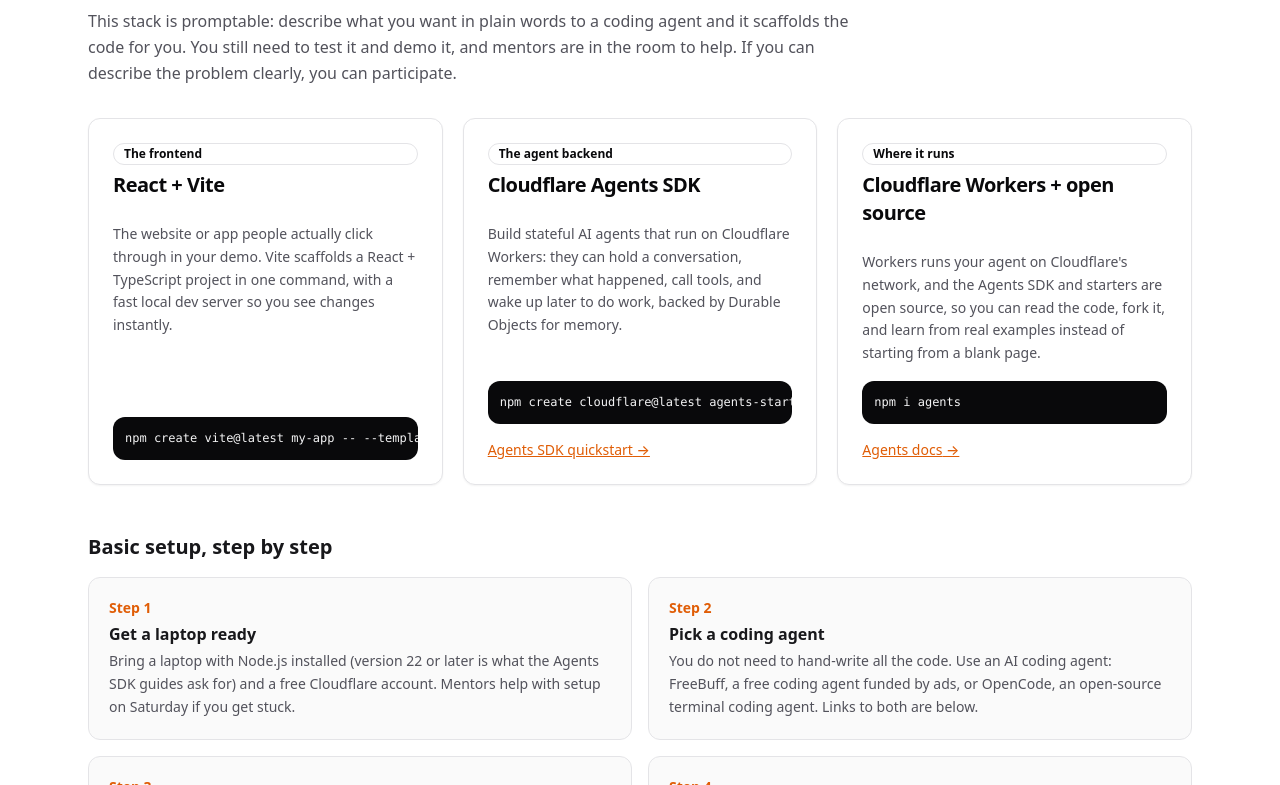
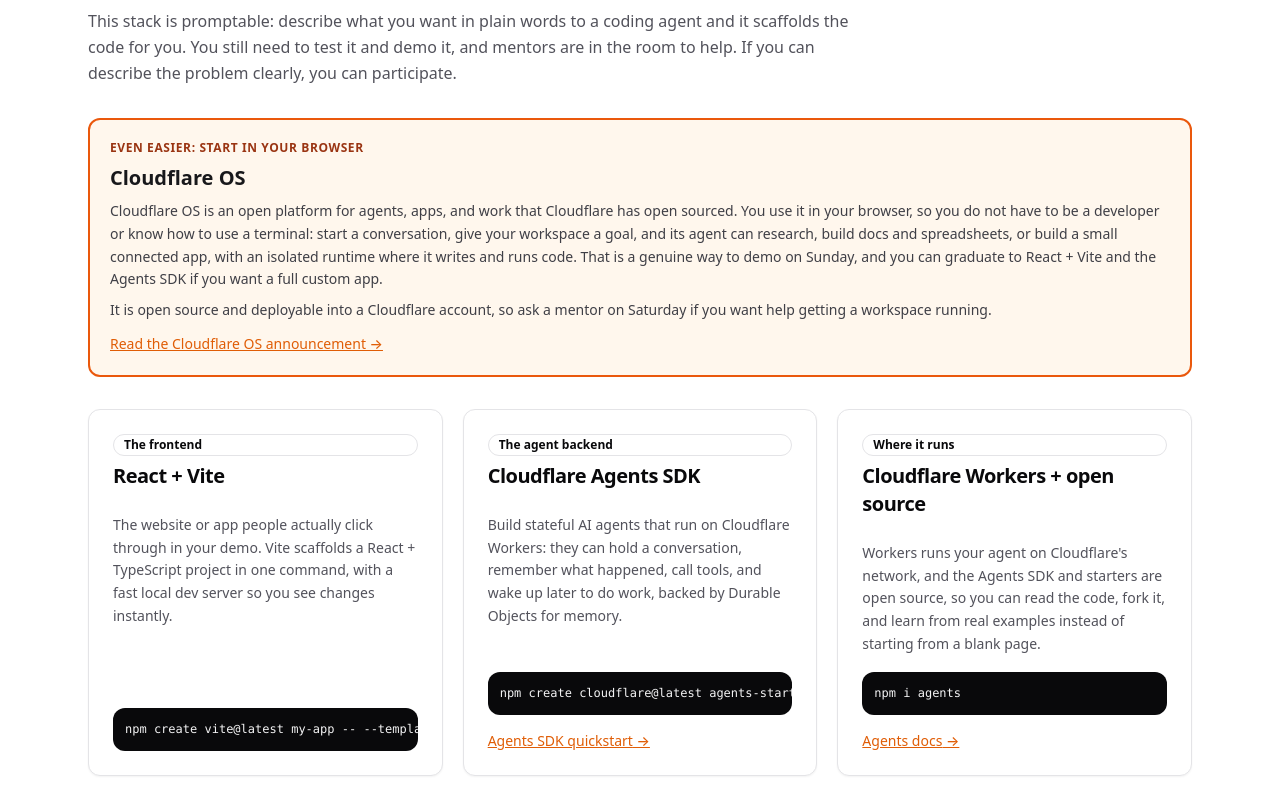
Before and after one commit to karanbalaji/gtm-chennai-hackathon, a React (Vite) app: page / in a window 1280 px wide. Shown: the part 2495-3280 px from the top of the page. Built offline with nearby package versions, Linux system fonts and the light colour scheme.

Commit message:
Add Cloudflare OS browser-first option to Tech Stack section

```diff
--- a/src/App.tsx
+++ b/src/App.tsx
@@ -146,7 +146,26 @@
           title="You can build this by prompting. No coding experience required."
           intro="This stack is promptable: describe what you want in plain words to a coding agent and it scaffolds the code for you. You still need to test it and demo it, and mentors are in the room to help. If you can describe the problem clearly, you can participate."
         >
-          <div className="grid gap-5 md:grid-cols-3">
+          <div className="rounded-xl border-2 border-orange-600 bg-orange-50 p-5">
+            <p className="text-xs font-bold uppercase tracking-wider text-orange-800">Even easier: start in your browser</p>
+            <h3 className="mt-2 text-xl font-bold">Cloudflare OS</h3>
+            <p className="mt-2 text-sm leading-relaxed text-zinc-700">
+              Cloudflare OS is an open platform for agents, apps, and work that Cloudflare has open sourced. You use it
+              in your browser, so you do not have to be a developer or know how to use a terminal: start a conversation,
+              give your workspace a goal, and its agent can research, build docs and spreadsheets, or build a small
+              connected app, with an isolated runtime where it writes and runs code. That is a genuine way to demo on
+              Sunday, and you can graduate to React + Vite and the Agents SDK if you want a full custom app.
+            </p>
+            <p className="mt-2 text-sm leading-relaxed text-zinc-700">
+              It is open source and deployable into a Cloudflare account, so ask a mentor on Saturday if you want help
+              getting a workspace running.
+            </p>
+            <a className="mt-3 inline-block text-sm font-medium text-primary underline" href="https://blog.cloudflare.com/cloudflare-os/" target="_blank" rel="noreferrer">
+              Read the Cloudflare OS announcement →
+            </a>
+          </div>
+
+          <div className="mt-8 grid gap-5 md:grid-cols-3">
             {stackCards.map((s) => (
               <Card key={s.title} className="flex flex-col">
                 <CardHeader>
```
